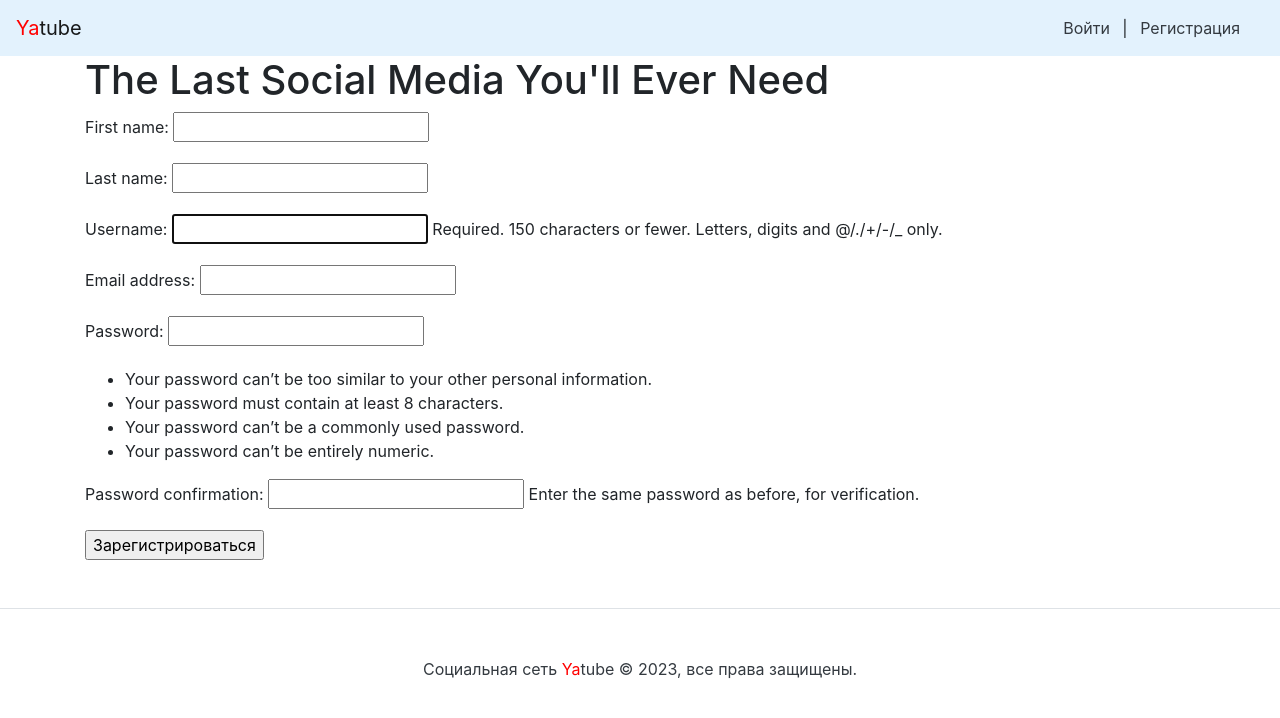
After one commit to I-Kozhin/py-yatube, a Django app: page /auth/signup/ in a window 1280 px wide. The commit adds this page. Shown: the top 718 px of the page. Run offline with Django 3.2, Linux system fonts and the light colour scheme; some libraries are stand-ins or nearby versions.

Commit message:
Add navigation bar and footer.html

```diff
--- a/yatube/templates/base.html
+++ b/yatube/templates/base.html
@@ -13,7 +13,7 @@
     </head>
 
     <body>
-
+        {% include 'nav.html' %}
         <main>
             <div class="container">
                 <h1>{% block header %}The Last Social Media You'll Ever Need{% endblock %}</h1>
@@ -22,7 +22,7 @@
                 {% endblock %}
             </div>
         </main>
-
+        {% include 'footer.html' %}
     </body>
 
 </html>
--- /dev/null
+++ b/yatube/templates/footer.html
@@ -0,0 +1,3 @@
+<footer class="pt-4 my-md-5 pt-md-5 border-top">
+    <p class="m-0 text-dark text-center ">Социальная сеть <span style="color:red">Ya</span>tube © {{ year }}, все права защищены.</p>
+</footer>
--- /dev/null
+++ b/yatube/templates/nav.html
@@ -0,0 +1,13 @@
+<nav class="navbar navbar-light" style="background-color: #e3f2fd;">
+    <a class="navbar-brand" href="/"><span style="color:red">Ya</span>tube</a>
+    <nav class="my-2 my-md-0 mr-md-3">
+        {% if user.is_authenticated %}
+        Пользователь: {{ user.username }}.
+        <a class="p-2 text-dark" href="{% url 'password_change' %}">Изменить пароль</a>
+        <a class="p-2 text-dark" href="{% url 'logout' %}">Выйти</a>
+        {% else %}
+        <a class="p-2 text-dark" href="{% url 'login' %}">Войти</a> |
+        <a class="p-2 text-dark" href="{% url 'signup' %}">Регистрация</a>
+        {% endif %}
+    </nav>
+</nav>
--- /dev/null
+++ b/yatube/users/context_processors/context.py
@@ -0,0 +1,11 @@
+import datetime
+
+
+#  параметр request нужно передавать, так как это обязательный параметр для всех функций шаблона (документация)
+def year(request):
+    """
+    Добавляет переменную с текущим годом
+    :return: текущий год
+    """
+    year = datetime.datetime.now().year
+    return {"year": year}
--- /dev/null
+++ b/yatube/users/forms.py
@@ -0,0 +1,19 @@
+from django.contrib.auth.forms import UserCreationForm
+from django.contrib.auth import get_user_model
+
+"""
+    Функция get_user_model() обращается именно к той модели,
+    которая зарегистрирована в качестве основной модели пользователей в конфиге проекта.
+    Если разработчик заменит эту модель на собственную, вносить изменения по всему проекту
+    ему не придётся, будет достаточно изменить лишь одно значение в конфиге. Но это в случае,
+    если он повсюду предусмотрительно применял get_user_model().
+"""
+User = get_user_model()
+
+
+class CreationForm(UserCreationForm):
+    class Meta(UserCreationForm.Meta):
+        #  указываем модель, с которой связана создаваемая форма
+        model = User
+        #  указываем, какие поля должны быть видны в форме и в каком порядке
+        fields = ("first_name", "last_name", "username", "email")
--- /dev/null
+++ b/yatube/users/templates/signup.html
@@ -0,0 +1,10 @@
+{% extends "base.html" %}
+{% block title %}Зарегистрироваться{% endblock %}
+{% block content %}
+
+<form method="post" action="{% url 'signup' %}">
+  {% csrf_token %}
+  {{ form.as_p }}
+  <input type="submit" value="Зарегистрироваться">
+</form>
+{% endblock %}
--- /dev/null
+++ b/yatube/users/urls.py
@@ -0,0 +1,8 @@
+from django.urls import path
+from . import views
+
+urlpatterns = [
+    # path() для страницы регистрации нового пользователя
+    # её полный адрес будет auth/signup/, но префикс auth/ обрабатывется в головном urls.py
+    path("signup/", views.SignUp.as_view(), name="signup")
+]
--- a/yatube/users/views.py
+++ b/yatube/users/views.py
@@ -1,3 +1,10 @@
-from django.shortcuts import render
+from django.views.generic import CreateView
+#  функция reverse_lazy позволяет получить URL по параметру "name" функции path()
+from django.urls import reverse_lazy
+from .forms import CreationForm
 
-# Create your views here.
+
+class SignUp(CreateView):
+    form_class = CreationForm
+    success_url = reverse_lazy("login")  # где login — это параметр "name" в path()
+    template_name = "signup.html"
--- a/yatube/yatube/settings.py
+++ b/yatube/yatube/settings.py
@@ -69,6 +69,7 @@ TEMPLATES = [
                 'django.template.context_processors.request',
                 'django.contrib.auth.context_processors.auth',
                 'django.contrib.messages.context_processors.messages',
+                'users.context_processors.context.year',
             ],
         },
     },
--- a/yatube/yatube/urls.py
+++ b/yatube/yatube/urls.py
@@ -17,7 +17,18 @@ from django.contrib import admin
 from django.urls import path, include
 
 urlpatterns = [
+    #  обработчик для главной страницы ищем в urls.py приложения posts
     path("", include("posts.urls")),
+
+    #  регистрация и авторизация
+    path("auth/", include("users.urls")),
+
+    #  если нужного шаблона для /auth не нашлось в файле users.urls —
+    #  ищем совпадения в файле django.contrib.auth.urls
+    path("auth/", include("django.contrib.auth.urls")),
+
+    #  раздел администратора
     path('admin/', admin.site.urls),
+
     path("__debug__/", include("debug_toolbar.urls")),
 ]
```
Also changed, not shown: yatube/templates/singup.html (deleted, +0 -10 lines), yatube/users/context_processors/__init__.py (added). Lines whose indentation alone changed are shown as unchanged.
